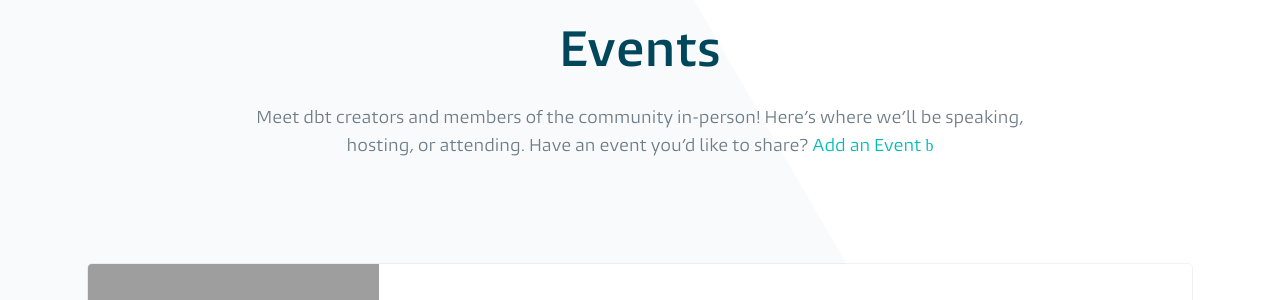
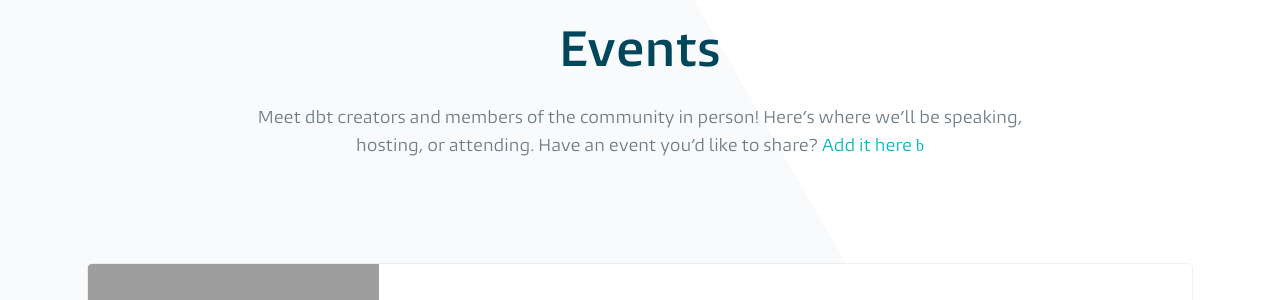
Before and after one commit to dbt-labs/events.getdbt.com, a Jekyll site: the page built from _content/events.html, in a window 1280 px wide and 900 px high. Shown: the part 146-446 px from the top of the window. Built offline with Jekyll 4.4.1, drawn with Linux system fonts in a browser that asks for light colours; nearby versions of some CDN libraries; some web fonts are replaced; our own code applies the rules of GitHub Pages for plain Markdown files; a script that is not in the unit is left out; grey boxes are pictures that could not be loaded.

Commit message:
minor copy edits

```diff
--- a/_config.yml
+++ b/_config.yml
@@ -2,7 +2,7 @@
 # Site settings
 
 title: dbt Events
-description: Meet dbt creators and members of the community in-person! Here’s where we’ll be speaking, hosting, or attending. Have an event you’d like to share?
+description: Meet dbt creators and members of the community in person! Here’s where we’ll be speaking, hosting, or attending. Have an event you’d like to share?
 owner: http://github.com/fishtown-analytics
 repo: https://github.com/fishtown-analytics/dbt-community-events
 robots: true
--- a/_content/events.html
+++ b/_content/events.html
@@ -13,7 +13,7 @@
 				<div class="col-lg-12 col-bottomless">
 					<div class="text-contain text-center">
 						<h1 class="h0">Events</h1>
-						<p>{{site.description}} <a href="{{site.repo}}" class="arrow-right" title="Submit a dbt Event">Add an Event</a><p>
+						<p>{{site.description}} <a href="{{site.repo}}" class="arrow-right" title="Submit a dbt Event">Add it here</a><p>
 					</div>
 				</div>
 			</div>
```
